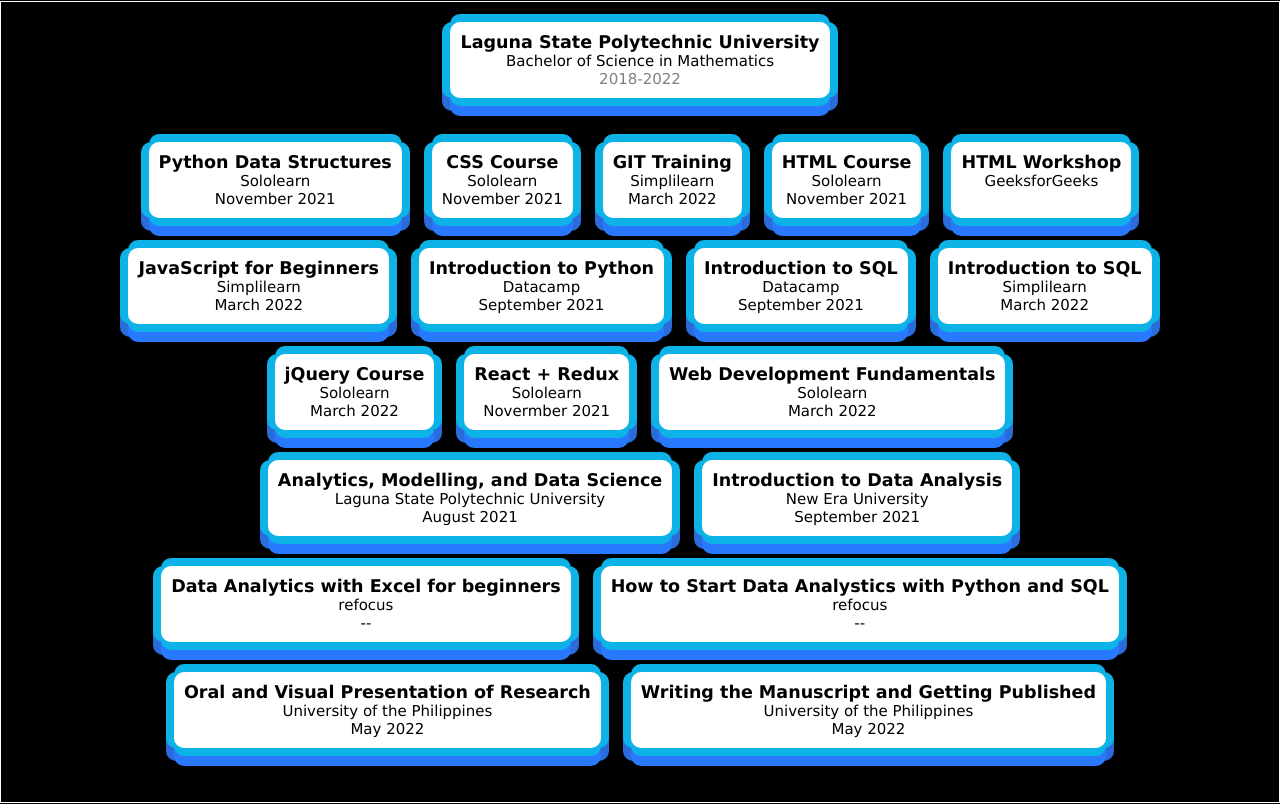
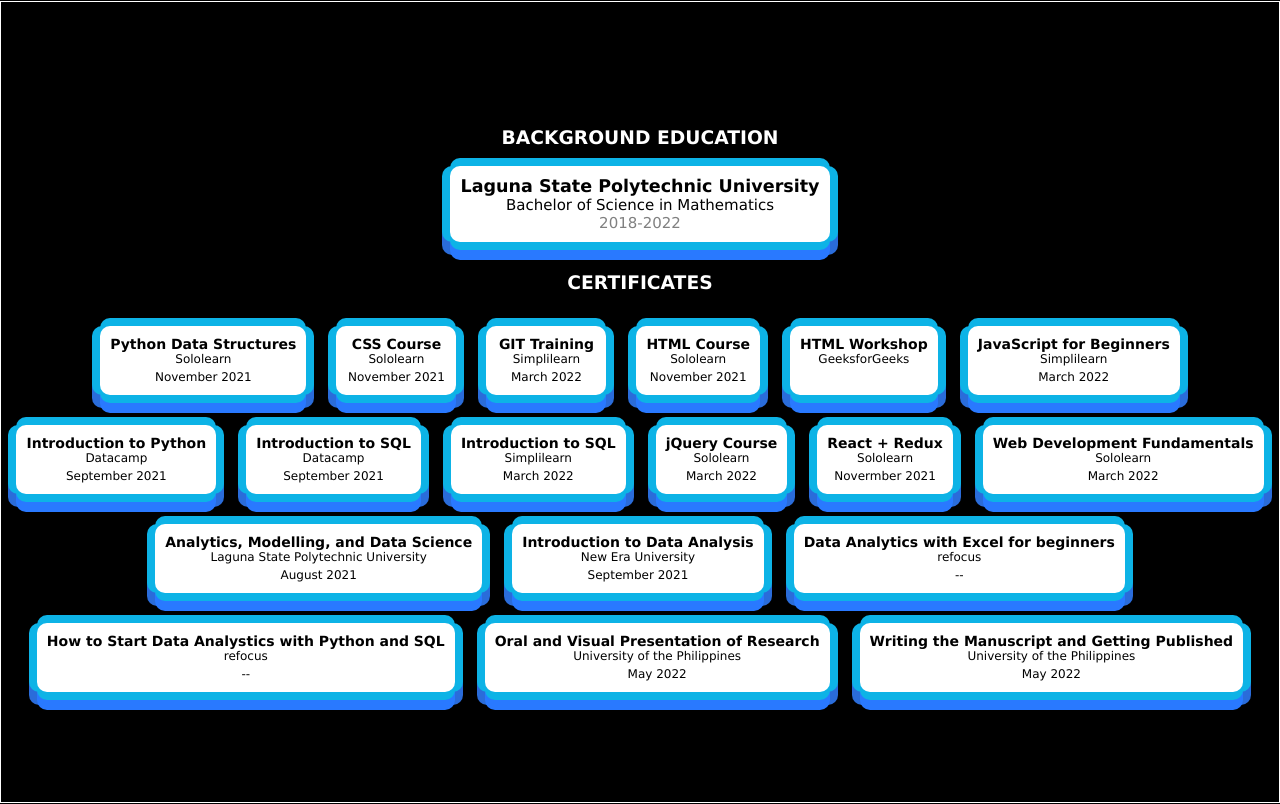
Before and after one commit to ErlJocson/my-portfolio, a React (Create React App) app: page /education in a window 1280 px wide. Shown: the part 1639-2443 px from the top of the page. Built offline with nearby package versions, Linux system fonts and the light colour scheme.

Commit message:
fixed the margins in certificates and education

```diff
--- a/src/components/Section.js
+++ b/src/components/Section.js
@@ -1,6 +1,5 @@
 import Skills from "./section/Skills";
 import Education from "./section/Education";
 import Project from "./section/Project";
-import Certificates from "./section/Certificates";
 
-export { Skills, Education, Project, Certificates };
+export { Skills, Education, Project };
--- a/src/components/section/Certificates.js
+++ b/src/components/section/Certificates.js
@@ -1,5 +1,4 @@
 import React from "react";
-import Container from "./section-components/Container";
 import styled from "styled-components";
 import { Fade } from "react-reveal";
 
@@ -9,7 +8,7 @@ const openCertificate = (path) => {
 
 function Certificates() {
   return (
-    <Container>
+    <>
       <CertificateContainer>
         <Fade bottom>
           <div
@@ -179,8 +178,7 @@ function Certificates() {
           </div>
         </Fade>
       </CertificateContainer>
-      <Fade bottom></Fade>
-      <CertificateContainer style={{ marginBottom: "30px" }}>
+      <CertificateContainer>
         <Fade bottom>
           <div
             className="certificate-details"
@@ -266,7 +264,7 @@ function Certificates() {
           </div>
         </Fade>
       </CertificateContainer>
-    </Container>
+    </>
   );
 }
 
@@ -279,13 +277,22 @@ const CertificateContainer = styled.div`
   .certificate-details {
     box-shadow: var(--great-shadow);
     border-radius: 10px;
-    font-size: 15px;
     padding: 10px;
     min-width: 100px;
     background-color: white;
     text-align: center;
     margin: 15px;
     cursor: pointer;
+    h3 {
+      font-size: 14px;
+    }
+    p {
+      font-size: 12px;
+    }
+
+    span {
+      font-size: 12px;
+    }
   }
   .certificate-details:hover {
     background-color: gray;
--- a/src/components/section/Education.js
+++ b/src/components/section/Education.js
@@ -6,8 +6,9 @@ import Certificates from "./Certificates";
 function Education() {
   return (
     <MyContainer>
-      <Fade bottom>
-        <EducationContainer>
+      <Title>Background Education</Title>
+      <EducationContainer>
+        <Fade bottom>
           <div className="header">
             <h3>Laguna State Polytechnic University</h3>
           </div>
@@ -15,8 +16,9 @@ function Education() {
             <p>Bachelor of Science in Mathematics</p>
             <span>2018-2022</span>
           </div>
-        </EducationContainer>
-      </Fade>
+        </Fade>
+      </EducationContainer>
+      <Title>Certificates</Title>
       <Certificates />
     </MyContainer>
   );
@@ -27,15 +29,14 @@ export default Education;
 const MyContainer = styled.div`
   min-height: 100vh;
   display: flex;
+  border: 1px solid white;
   align-items: center;
   justify-content: center;
   flex-direction: column;
-  border: solid white 1px;
 `;
 
 const EducationContainer = styled.div`
   padding: 10px;
-  margin: 20px 0;
   cursor: pointer;
   background: white;
   text-align: center;
@@ -52,3 +53,9 @@ const EducationContainer = styled.div`
     }
   }
 `;
+
+const Title = styled.h3`
+  margin: 30px 0 18px 0;
+  color: white;
+  text-transform: uppercase;
+`;
```
